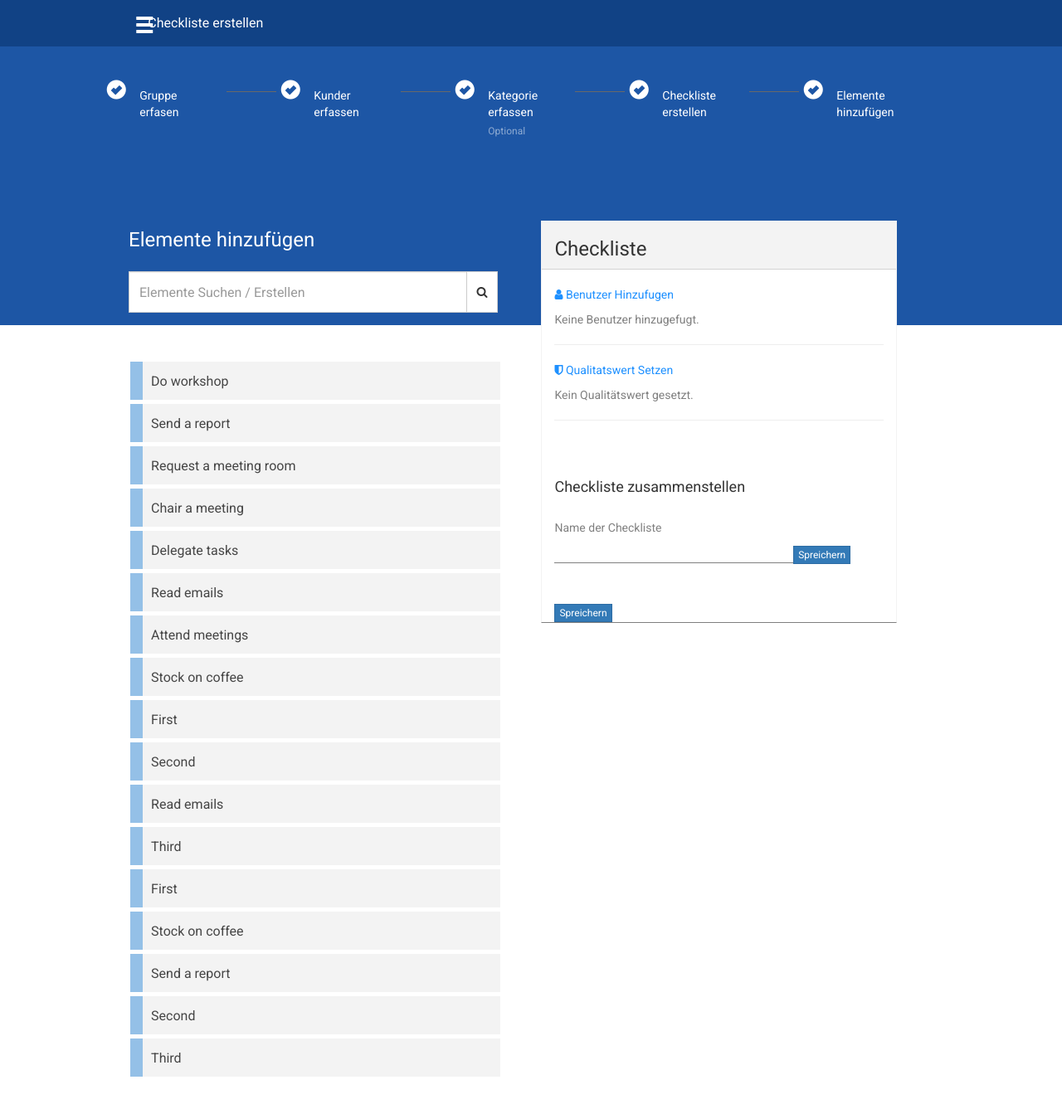
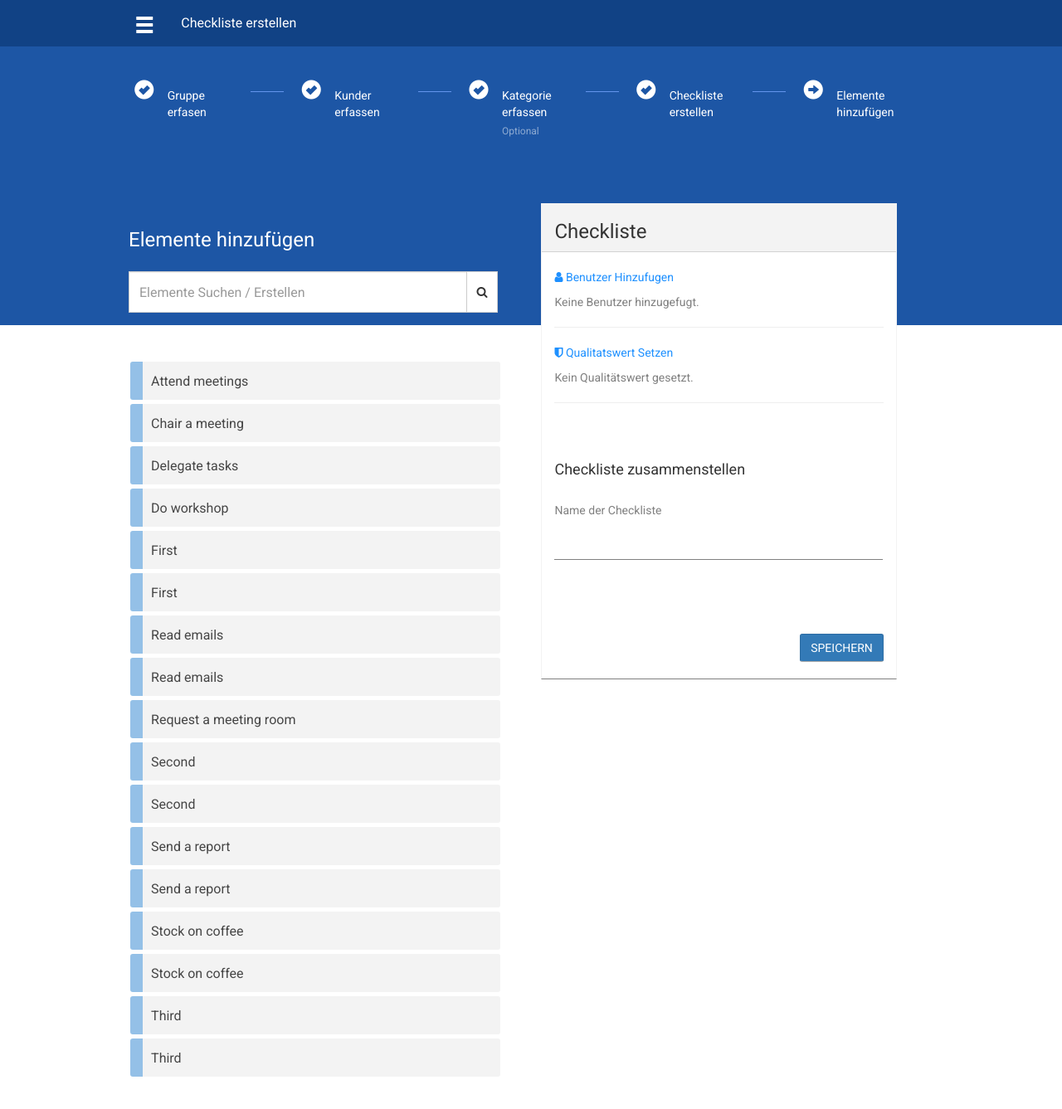
Before and after one commit to JonathanPrada/PHP-Dashboard, a PHP site: page / in a window 1280 px wide. Shown: the top 1337 px of the page at 83% size. Run offline with PHP 8.4, Linux system fonts and the light colour scheme; data comes from the database, SQL or seed files in the repository; some libraries are stand-ins or nearby versions.

Commit message:
Add files via upload
This is version 1.0 a completed upload, with code refactoring still to be done.

```diff
--- a/css/style.css
+++ b/css/style.css
@@ -1,6 +1,9 @@
 /* body & general styling */
 
-body {
+html, body {
+    max-width: 100%;
+    overflow: hidden;
+    overflow-y: auto;
     font-family: 'Roboto', sans-serif;
 }
 
@@ -51,7 +54,7 @@ body > .container {
     background-color: #1d56a5;
     color: white;
     height:336px;
-    padding-right: 50px;
+    padding-right: 150px;
 }
 
 #content {
@@ -90,7 +93,7 @@ body > .container {
     display: block;
     height: 1px;
     border: 0;
-    border-top: 1px solid dimgrey;
+    border-top: 1px solid cornflowerblue;
     margin: 1em 0;
     padding: 0;
 }
@@ -124,8 +127,9 @@ body > .container {
 }
 
 #btn2 {
+    position: relative;
+    top:1px !important;
     height: 50px !important;
-
 }
 
 #btn2:hover{
@@ -138,6 +142,10 @@ body > .container {
 #tasks {
     position: relative;
     padding-left: 25px;
+}
+
+.ui-state-default {
+    border-radius: 3px !important;
 }
 
 #sortable1 {
@@ -173,6 +181,7 @@ body > .container {
 
 #sortable2 {
     padding-left: 0 !important;
+    padding-bottom: 40px;
 }
 
 #sortable2 ul {
@@ -202,6 +211,11 @@ body > .container {
     padding-left: 10px;
 }
 
+.fa-minus-circle {
+    float: right;
+    padding-right: 10px;
+}
+
 /* Checklist styling */
 
 #checklist {
@@ -213,6 +227,7 @@ body > .container {
     border-width: thin;
     border-bottom-width: thin;
     border-bottom-color: grey;
+    padding-bottom: 20px;
 }
 
 #checklist-name {
@@ -220,7 +235,8 @@ body > .container {
     border-bottom: solid;
     border-bottom-width: thin;
     border-bottom-color: grey;
-    width: 100%;
+    width: 112%;
+    height: 40px;
 }
 
 #checklist #main-title {
@@ -238,9 +254,115 @@ body > .container {
     color: gray;
 }
 
-/* Checklist button */
+/* Checklist label button */
 
-.input-group-btn {
-    position: relative;
-    top:1px;
+#label-button {
+    border-radius: 3px !important;
+    border-bottom-color: darkgrey;
+    border-bottom-style: solid;
+    border-bottom-width: thin;
 }
+
+/* Background draggable space*/
+.bg1
+{
+    background-color: lightgray;
+}
+
+.bg2
+{
+    background-color: white;
+}
+
+/* 1260 x 800 screen sizing */
+
+@media screen and (max-width: 1280px) {
+
+    /* Checklist styling */
+
+    #checklist {
+        background-color: white;
+        position: relative;
+        top: -231px;
+        border-style: solid;
+        border-color: #f3f3f3;
+        border-width: thin;
+        border-bottom-width: thin;
+        border-bottom-color: grey;
+        padding-bottom: 20px;
+    }
+
+
+    /* menu styling */
+    #newmenu {
+        background-color: #114285;
+        color: white;
+        height: 56px;
+        font-size: 16px;
+    }
+
+
+    #newmenu span {
+        position: relative;
+        top: 18px;
+        left: 80px;
+    }
+
+    #newmenu p {
+        position: relative;
+        top: 16px;
+        left: 0px;
+        font-weight: normal;
+        font-style: normal;
+        font-stretch: normal;
+        line-height: 1.5;
+        letter-spacing: normal;
+    }
+
+    /* steps styling */
+
+    #steps {
+        background-color: #1d56a5;
+        color: white;
+        height:336px;
+        padding-left: 50px;
+        padding-right: 50px;
+    }
+
+    #steps span {
+        position: relative;
+        right: 40px;
+        top: 40px;
+        size: 200px;
+    }
+
+    #steps p {
+        position: relative;
+        font-size: 14px;
+        top: 25px;
+    }
+
+
+    #steps .steps-subtext {
+        font-size: 12px;
+        position: relative;
+        top: 20px;
+        color: rgba(255, 255, 255, 0.5);
+    }
+
+    .horizontal-line {
+        width: 40px;
+        position: relative;
+        top: 40px;
+
+    }
+
+    .horizontal-line hr {
+        display: block;
+        height: 1px;
+        border: 0;
+        border-top: 1px solid cornflowerblue;
+        margin: 1em 0;
+        padding: 0;
+    }
+}
--- a/inc/checklist.php
+++ b/inc/checklist.php
@@ -5,7 +5,7 @@
         <div class="col-md-1"></div>
         <div class="col-md-5">
             <div class="row">
-                <ul id="sortable1" class="connectedSortable">
+                <ul id="sortable1" class="connectedSortable ui-sortable-placeholder">
                     <!-- Todo: Add a message "Insert tasks" if empty -->
                     <?php include "connection.php" ?>
                     <br>
@@ -70,8 +70,8 @@
                 </div>
             </div>
             <div class="row">
-                <div class="col-md-12">
-                    <?php include "submit.php" ?>
+                <div class="col-md-12 text-right">
+                    <label id="label-button" for="submit-form" class="btn btn-primary" >SPEICHERN</label>
                 </div>
             </div>
         </div>
--- a/inc/connection.php
+++ b/inc/connection.php
@@ -9,7 +9,7 @@ try {
     $conn = new PDO("mysql:host=$servername;port=8889;dbname=dashboard", $username, $password);
     // set the PDO error mode to exception
     $conn->setAttribute(PDO::ATTR_ERRMODE, PDO::ERRMODE_EXCEPTION);
-    $stmt = $conn->query('SELECT taskid, description FROM tasks');
+    $stmt = $conn->query('SELECT taskid, description FROM tasks ORDER BY description ASC');
     while ($row = $stmt->fetch())
     {
         echo "<li class=\"ui-state-default\"><a>" . $row['description'] . "</a></li>";
--- a/inc/steps.php
+++ b/inc/steps.php
@@ -1,8 +1,9 @@
 <!-- Steps -->
 <div class="row">
-    <div class="col-md-2"></div>
+
         <div id="steps">
             <div id="content">
+            <div class="col-md-2"></div>
             <div class="col-md-1">
                 <span class="glyphicon glyphicon-ok-sign"></span>
                 <p>Gruppe erfasen</p>
@@ -33,7 +34,7 @@
                 <div class="horizontal-line"><hr></div>
             </div>
             <div class="col-md-1">
-                <span class="glyphicon glyphicon-ok-sign"></span>
+                <span class="glyphicon glyphicon-circle-arrow-right"></span>
                 <p>Elemente hinzufügen</p>
             </div>
             <div class="col-md-1"></div>
--- a/inc/submission.php
+++ b/inc/submission.php
@@ -4,7 +4,7 @@
         <input id="checklist-name" type="text" name="name">
         <input id="checklist-list" type="hidden" name="savedlist" value="">
             <span class="input-group-btn">
-                <input type="submit" class="btn btn-primary btn-xs" name="checklist-submit" value="Spreichern" onclick="listGrabber()"/>
+                <input id="submit-form" type="submit" class="hidden" name="checklist-submit" value="Spreichern" onclick="listGrabber()"/>
             </span>
     </div>
 </form>
@@ -13,8 +13,18 @@
 
 //If we get a submitted post request
 if($_SERVER["REQUEST_METHOD"] == "POST") {
+
     //then capture the name of the list
-    $name = $_POST["name"];
+    $getname = $_POST['name'];
+    //filter it
+    $name = filter_var($getname, FILTER_SANITIZE_STRING, HTML_SPECIALCHARS);
+
+    //do simple validation
+    if ($name == "") {
+        echo "You must include a valid name for the list";
+    } else {
+
+        //$name = filter_var($name, filter_sanitize_string);
         $list = $_POST["savedlist"];
         $list = explode(",", $list); //convert the string back into array
 
@@ -34,9 +44,7 @@ if($_SERVER["REQUEST_METHOD"] == "POST") {
             $conn->exec($sql);
             // grab the list id from the list just saved
             //echo "List saved successfully";
-    }
-    catch(PDOException $e)
-    {
+        } catch (PDOException $e) {
             echo $sql . "<br>" . $e->getMessage();
         }
 
@@ -45,15 +53,15 @@ if($_SERVER["REQUEST_METHOD"] == "POST") {
             // set the PDO error mode to exception
             $conn->setAttribute(PDO::ATTR_ERRMODE, PDO::ERRMODE_EXCEPTION);
             // Select the listid from list table where it matches our recently saved list name
-        $sql = $conn->prepare("SELECT listid FROM list WHERE listname = '$name'");
+            //$sql = $conn->prepare("SELECT listid FROM list WHERE listname = '$name'");
+            $sql = $conn->query("SELECT listid FROM list WHERE listname = ('$name')");
             //execute the query and then fetch the results
-        $sql->execute();
+            //$sql->execute();
+            //fetch data
             $row = $sql->fetch();
             //The row result is returned as an array therefore we use the listid key
             $savedlistid = $row["listid"];
-    }
-    catch(PDOException $e)
-    {
+        } catch (PDOException $e) {
             echo $sql . "<br>" . $e->getMessage();
         }
 
@@ -88,9 +96,7 @@ if($_SERVER["REQUEST_METHOD"] == "POST") {
                 $sql->execute(['listid' => $listid, 'task' => $task]);
             }
             echo "Your list was saved successfully and your tasks added.";
-    }
-    catch(PDOException $e)
-    {
+        } catch (PDOException $e) {
             echo $sql . "<br>" . $e->getMessage();
         }
 
@@ -102,6 +108,6 @@ if($_SERVER["REQUEST_METHOD"] == "POST") {
         //do flash message here, exit code
     }
 */
-
+}
 
 ?>
--- a/js/script.js
+++ b/js/script.js
@@ -1,6 +1,15 @@
 $( function() {
     $( "#sortable1, #sortable2" ).sortable({
         connectWith: ".connectedSortable",
+        receive: function(event, ui) {
+            $(ui.item).append('<a title="delete" class="itemDelete"><i class="fa fa-minus-circle" aria-hidden="true"></i></a>');
+        },
+        beforeStop: function (event, ui) {
+            if ($("#sortable1").find('.ui-sortable-placeholder').length) {
+                // about to drop item into #list3, so cancel the sort
+                return false;
+            }
+        }
     }).disableSelection();
 } );
 
@@ -21,10 +30,11 @@ function myFunction() {
     for (i = 0; i < li.length; i++) {
         //for each li, look at the value held by the a tag at index 0
         a = li[i].getElementsByTagName("a")[0];
-        //if the value of a converted to uppercase and index retrieve
         if (a.innerHTML.toUpperCase().indexOf(filter) > -1) {
+            //Dont do the display
             li[i].style.display = "";
         } else {
+            //Do the display
             li[i].style.display = "none";
         }
     }
@@ -60,3 +70,7 @@ function listGrabber() {
     //Remove only the unordered list items after submission
     //$('#sortable2').empty();
 }
+
+if($('#sortable1 li').find('i').length > 0){
+    console.log("This has it!");
+}
```
Also changed, not shown: img/graphic-how-to.png (added), img/graphic-how-to@2x.png (added), img/graphic-how-to@3x.png (added). Lines whose indentation alone changed are shown as unchanged.
